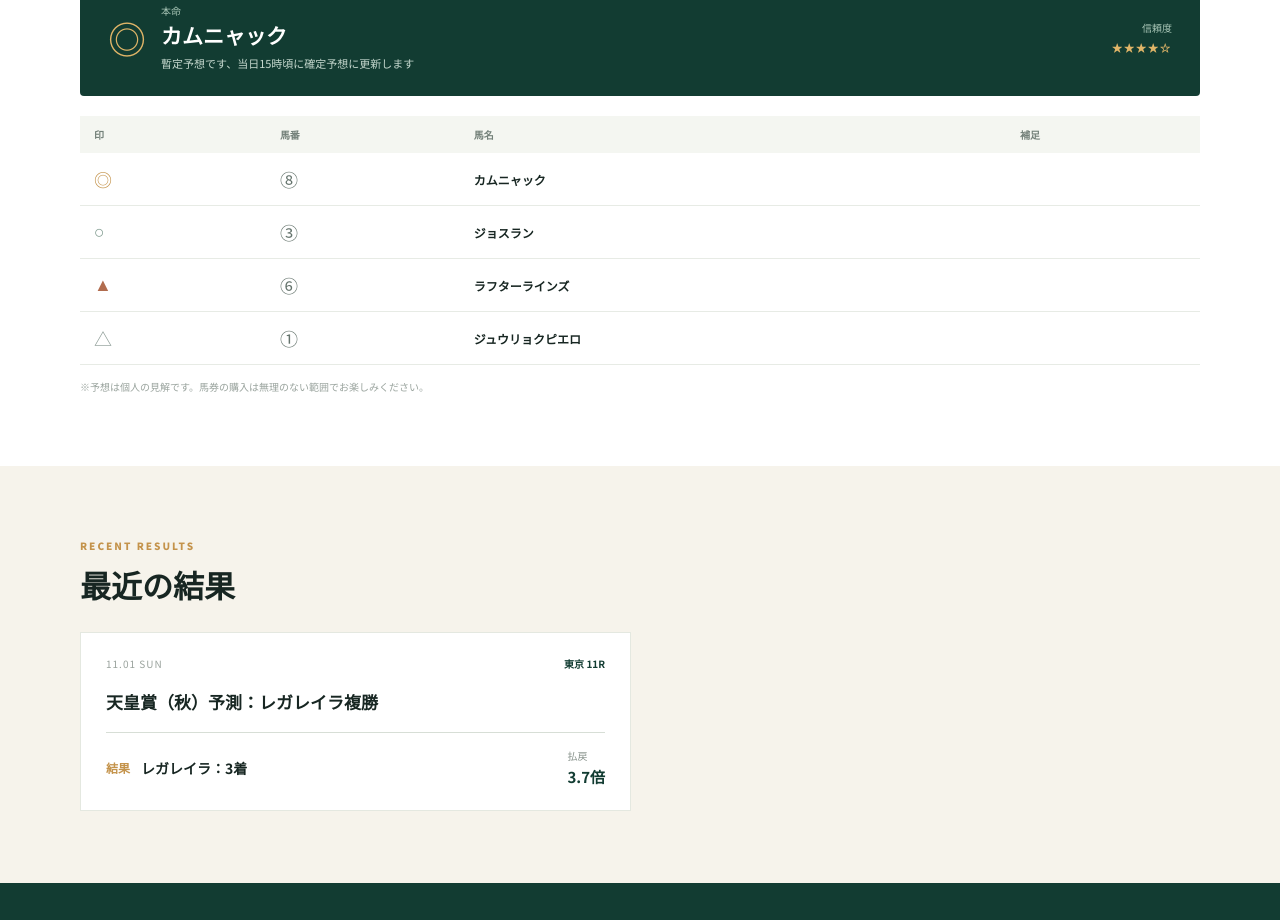
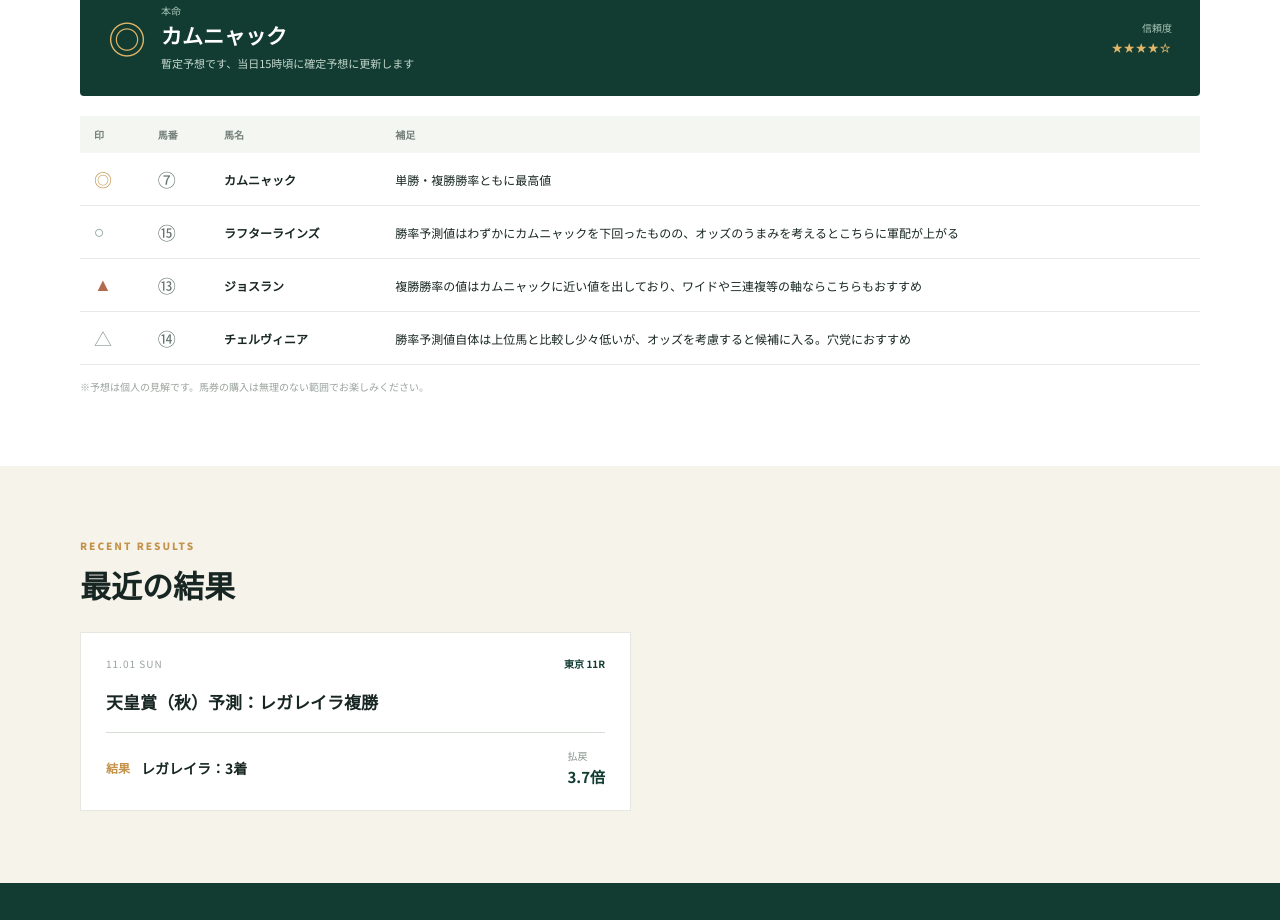
Before and after one commit to endo1192/keibanet, a plain HTML site: page index.html in a window 1280 px wide. Shown: the part 759-1679 px from the top of the page. Drawn offline with Linux system fonts and the light colour scheme.

Commit message:
ｒｒｒｒ

```diff
--- a/index.html
+++ b/index.html
@@ -52,10 +52,10 @@
           <table>
             <thead><tr><th>印</th><th>馬番</th><th>馬名</th><th>補足</th></tr></thead>
             <tbody>
-              <tr data-place="東京"><td><span class="mark ◎">◎</span></td><td class="number">⑧</td><td class="horse-cell"><strong>カムニャック</strong></td><td>　</td></tr>
-              <tr data-place="東京"><td><span class="mark ○">○</span></td><td class="number">③</td><td class="horse-cell"><strong>ジョスラン</strong></td><td>　</td></tr>
-              <tr data-place="東京"><td><span class="mark ▲">▲</span></td><td class="number">⑥</td><td class="horse-cell"><strong>ラフターラインズ</strong></td><td>　</td></tr>
-              <tr data-place="京都"><td><span class="mark △">△</span></td><td class="number">①</td><td class="horse-cell"><strong>ジュウリョクピエロ</strong></td><td>　</td></tr>
+              <tr data-place="京都"><td><span class="mark ◎">◎</span></td><td class="number">⑦</td><td class="horse-cell"><strong>カムニャック</strong></td><td>単勝・複勝勝率ともに最高値</td></tr>
+              <tr data-place="京都"><td><span class="mark ○">○</span></td><td class="number">⑮</td><td class="horse-cell"><strong>ラフターラインズ</strong></td><td>勝率予測値はわずかにカムニャックを下回ったものの、オッズのうまみを考えるとこちらに軍配が上がる</td></tr>
+              <tr data-place="京都"><td><span class="mark ▲">▲</span></td><td class="number">⑬</td><td class="horse-cell"><strong>ジョスラン</strong></td><td>複勝勝率の値はカムニャックに近い値を出しており、ワイドや三連複等の軸ならこちらもおすすめ</td></tr>
+              <tr data-place="京都"><td><span class="mark △">△</span></td><td class="number">⑭</td><td class="horse-cell"><strong>チェルヴィニア</strong></td><td>勝率予測値自体は上位馬と比較し少々低いが、オッズを考慮すると候補に入る。穴党におすすめ</td></tr>
             </tbody>
           </table>
         </div>
```
